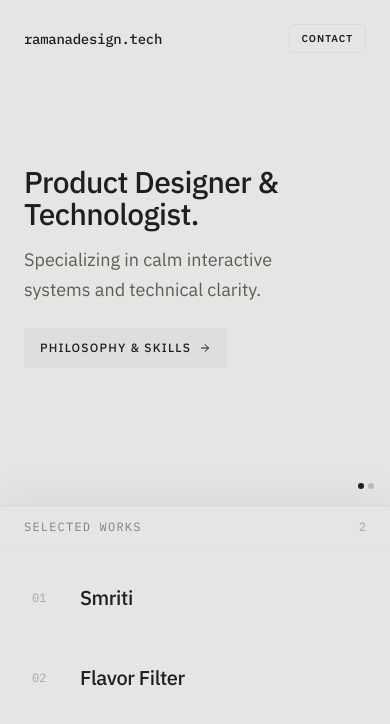
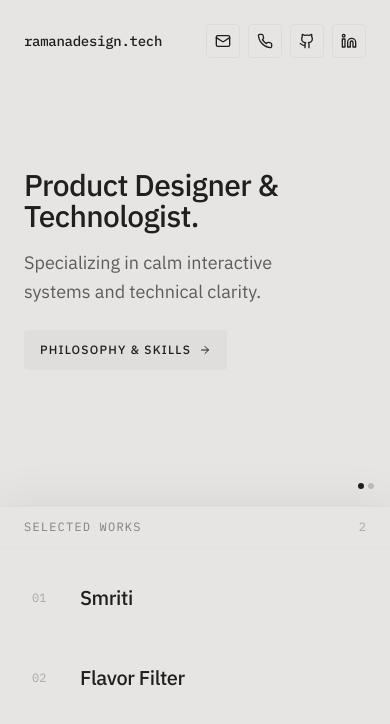
Before and after one commit to hereisramana/experiment, a React (Vite) app: page / in a window 390 px wide. Shown: the top 724 px of the page. Built offline with nearby package versions, Linux system fonts and the light colour scheme.

Commit message:
feat: add responsive mobile layout with toggle logic

```diff
--- a/App.tsx
+++ b/App.tsx
@@ -80,33 +80,9 @@ export const App: React.FC = () => {
   // Mobile Layout
   if (isMobile) {
     return (
-      <>
-        <MobileHome
-          onNavigate={handleProjectClick}
-          setIsContactOpen={setIsContactOpen}
-        />
-        {/* Contact Modal (Shared) */}
-        {isContactOpen && (
-           <div className="fixed inset-0 z-[100] flex items-center justify-center p-4 bg-[var(--color-ink)]/10 backdrop-blur-md" onClick={() => setIsContactOpen(false)}>
-              <div className="bg-[var(--color-paper)] p-8 md:p-12 w-full max-w-md rounded-[var(--radius-lg)] shadow-2xl relative border border-[var(--color-paper-dark)]" onClick={e => e.stopPropagation()}>
-                 <div className="absolute top-0 left-0 w-full h-1 bg-[var(--color-ink)]" />
-                 <button onClick={() => setIsContactOpen(false)} className="absolute top-6 right-6 p-2 hover:bg-[var(--color-paper-dim)] rounded-full transition-colors opacity-50 hover:opacity-100">
-                    <X className="w-5 h-5" />
-                 </button>
-                 <div className="space-y-6 mt-4">
-                    <div>
-                       <p className="text-sm opacity-50 mb-1 font-mono uppercase text-[10px]">Email</p>
-                       <a href="mailto:hello@ramanadesign.tech" className="text-xl font-medium hover:text-[var(--color-accent)] transition-colors">hello@ramanadesign.tech</a>
-                    </div>
-                    <div>
-                       <p className="text-sm opacity-50 mb-1 font-mono uppercase text-[10px]">Phone</p>
-                       <p className="text-xl font-medium">+1 (555) 123-4567</p>
-                    </div>
-                 </div>
-              </div>
-           </div>
-        )}
-      </>
+      <MobileHome
+        onNavigate={handleProjectClick}
+      />
     );
   }
 
@@ -277,8 +253,8 @@ export const App: React.FC = () => {
         </div>
       </main>
 
-      {/* CONTACT MODAL */}
-      {isContactOpen && (
+      {/* CONTACT MODAL (Desktop Only) */}
+      {isContactOpen && !isMobile && (
          <div className="fixed inset-0 z-[100] flex items-center justify-center p-4 bg-[var(--color-ink)]/10 backdrop-blur-md" onClick={() => setIsContactOpen(false)}>
             <div className="bg-[var(--color-paper)] p-8 md:p-12 w-full max-w-md rounded-[var(--radius-lg)] shadow-2xl relative border border-[var(--color-paper-dark)]" onClick={e => e.stopPropagation()}>
                <div className="absolute top-0 left-0 w-full h-1 bg-[var(--color-ink)]" />
--- a/components/MobileHome.tsx
+++ b/components/MobileHome.tsx
@@ -1,14 +1,13 @@
 import React, { useRef, useState } from 'react';
 import { PROJECTS, SKILLS } from '../constants';
 import { ProjectCard } from './ProjectCard';
-import { Globe, ArrowRight } from 'lucide-react';
+import { Globe, ArrowRight, Mail, Phone, Github, Linkedin } from 'lucide-react';
 
 interface MobileHomeProps {
   onNavigate: (projectId: string) => void;
-  setIsContactOpen: (isOpen: boolean) => void;
 }
 
-export const MobileHome: React.FC<MobileHomeProps> = ({ onNavigate, setIsContactOpen }) => {
+export const MobileHome: React.FC<MobileHomeProps> = ({ onNavigate }) => {
   const topScrollRef = useRef<HTMLDivElement>(null);
   const [selectedProjectId, setSelectedProjectId] = useState<string | null>(null);
 
@@ -29,6 +28,9 @@ export const MobileHome: React.FC<MobileHomeProps> = ({ onNavigate, setIsContact
 
   const selectedProject = PROJECTS.find(p => p.id === selectedProjectId);
 
+  // Shared button style for the header icons
+  const iconBtnStyle = "p-2 rounded-[var(--radius-sm)] border border-[var(--color-paper-dark)]/30 text-[var(--color-ink)] transition-all active:scale-90 active:bg-[var(--color-ink)] active:text-[var(--color-paper)] touch-manipulation";
+
   return (
     <div className="h-screen w-screen flex flex-col bg-[var(--color-paper)] overflow-hidden">
 
@@ -45,12 +47,22 @@ export const MobileHome: React.FC<MobileHomeProps> = ({ onNavigate, setIsContact
                <h1 className="font-mono text-sm font-bold text-[var(--color-ink)] lowercase tracking-tight">
                   ramanadesign.tech
                </h1>
-               <button
-                 onClick={() => setIsContactOpen(true)}
-                 className="text-[10px] uppercase font-semibold tracking-widest text-[var(--color-ink)] border border-[var(--color-paper-dark)]/30 px-3 py-1.5 rounded-[var(--radius-sm)] active:bg-[var(--color-ink)] active:text-[var(--color-paper)] transition-colors touch-manipulation"
-               >
-                 Contact
-               </button>
+
+               {/* Action Icons Row */}
+               <div className="flex items-center gap-2">
+                 <a href="mailto:hello@ramanadesign.tech" className={iconBtnStyle} aria-label="Email">
+                    <Mail className="w-4 h-4" />
+                 </a>
+                 <a href="tel:+15551234567" className={iconBtnStyle} aria-label="Call">
+                    <Phone className="w-4 h-4" />
+                 </a>
+                 <a href="#" className={iconBtnStyle} aria-label="Github">
+                    <Github className="w-4 h-4" />
+                 </a>
+                 <a href="#" className={iconBtnStyle} aria-label="LinkedIn">
+                    <Linkedin className="w-4 h-4" />
+                 </a>
+               </div>
             </div>
 
             <div className="flex-1 flex flex-col justify-center pb-8">
--- a/components/ProjectDetail.tsx
+++ b/components/ProjectDetail.tsx
@@ -107,22 +107,22 @@ export const ProjectDetail: React.FC<ProjectDetailProps> = ({ project, onBack })
                        <div className="absolute inset-0 flex items-center justify-center">
                          <button
                            onClick={togglePlay}
-                           className="pointer-events-auto w-16 h-16 rounded-full bg-[var(--color-paper)]/10 backdrop-blur-sm border border-[var(--color-paper)]/20 flex items-center justify-center hover:bg-[var(--color-paper)]/20 hover:scale-105 transition-all text-white shadow-lg active:scale-95 touch-manipulation"
+                           className="pointer-events-auto w-16 h-16 rounded-full bg-[var(--color-paper)]/10 backdrop-blur-sm border border-[var(--color-paper)]/20 flex items-center justify-center hover:bg-[var(--color-paper)]/20 hover:scale-105 transition-all text-white shadow-lg active:scale-90 touch-manipulation"
                          >
                            {isPlaying ? <Pause className="w-6 h-6 fill-white stroke-none" /> : <Play className="w-6 h-6 fill-white stroke-none ml-1" />}
                          </button>
                        </div>
 
                        <div className="bg-black/80 backdrop-blur-md border-t border-white/10 p-3 flex items-center gap-3 pointer-events-auto">
-                          <button onClick={togglePlay} className="text-white/80" aria-label="Play/Pause">
-                            {isPlaying ? <Pause className="w-3 h-3 fill-current" /> : <Play className="w-3 h-3 fill-current" />}
+                          <button onClick={togglePlay} className="text-white/80 p-2 -ml-2 active:text-white active:scale-90 transition-transform" aria-label="Play/Pause">
+                            {isPlaying ? <Pause className="w-4 h-4 fill-current" /> : <Play className="w-4 h-4 fill-current" />}
                           </button>
                           <span className="font-mono text-[10px] text-white/50 w-20 text-center">{currentTimeStr} / {durationStr}</span>
                           <div
-                            className="flex-1 h-6 flex items-center cursor-pointer"
+                            className="flex-1 h-10 flex items-center cursor-pointer group/timeline"
                             onClick={handleTimelineClick}
                           >
-                            <div className="w-full h-1 bg-white/20 rounded-full overflow-hidden relative">
+                            <div className="w-full h-1 bg-white/20 rounded-full overflow-hidden relative group-active/timeline:h-2 transition-all">
                                <div
                                  className="h-full bg-[var(--color-accent-light)] absolute top-0 left-0"
                                  style={{ width: `${progress}%` }}
@@ -195,7 +195,7 @@ export const ProjectDetail: React.FC<ProjectDetailProps> = ({ project, onBack })
 
           <div className="pt-8">
              <button
-                className="opacity-60 hover:opacity-100 transition-opacity cursor-pointer flex items-center gap-3 text-xs uppercase font-medium tracking-widest"
+                className="opacity-60 hover:opacity-100 active:scale-95 transition-all cursor-pointer flex items-center gap-3 text-xs uppercase font-medium tracking-widest"
                 onClick={onBack}
              >
                 <ArrowLeft className="w-3 h-3" /> Back to Projects
@@ -224,7 +224,7 @@ export const ProjectDetail: React.FC<ProjectDetailProps> = ({ project, onBack })
                <button
                  onClick={() => setActiveTab('VIDEO')}
                  className={`
-                    relative py-2 text-[11px] font-bold uppercase tracking-widest transition-all
+                    relative py-2 text-[11px] font-bold uppercase tracking-widest transition-all active:scale-95
                     ${activeTab === 'VIDEO' ? 'text-[var(--color-ink)] opacity-100' : 'text-[var(--color-ink)] opacity-40 hover:opacity-80'}
                  `}
                >
@@ -237,7 +237,7 @@ export const ProjectDetail: React.FC<ProjectDetailProps> = ({ project, onBack })
                <button
                  onClick={() => setActiveTab('WRITTEN')}
                  className={`
-                    relative py-2 text-[11px] font-bold uppercase tracking-widest transition-all
+                    relative py-2 text-[11px] font-bold uppercase tracking-widest transition-all active:scale-95
                     ${activeTab === 'WRITTEN' ? 'text-[var(--color-ink)] opacity-100' : 'text-[var(--color-ink)] opacity-40 hover:opacity-80'}
                  `}
                >
```
